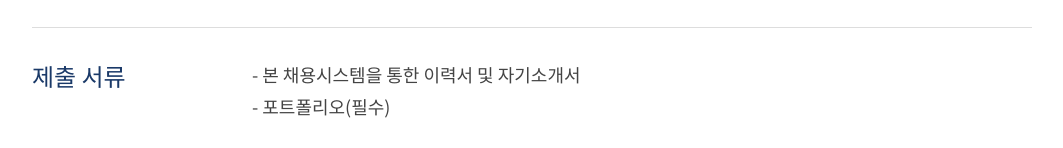
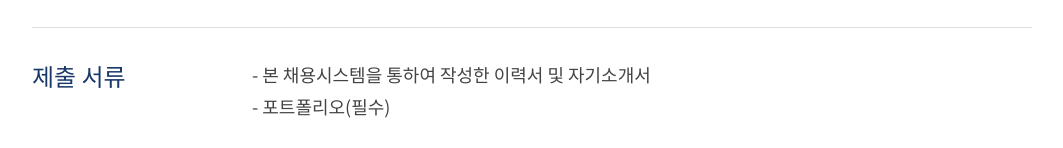
Before and after one commit to greemsam/arendell_recruit, a plain HTML site: page index.html in a window 1280 px wide. Shown: the part 1536-1684 px from the top of the page, without its empty margins (108-1171 px from the left). Drawn offline with Linux system fonts and the light colour scheme.

Commit message:
Update index.html

```diff
--- a/index.html
+++ b/index.html
@@ -110,7 +110,7 @@
     <div class="recruit-page__condition float-clear">
       <h2>제출 서류</h2>
       <ul>
-        <li>- 본 채용시스템을 통한 이력서 및 자기소개서</li>
+        <li>- 본 채용시스템을 통하여 작성한 이력서 및 자기소개서</li>
         <li>- 포트폴리오(필수)</li>
       </ul>
     </div>
```
